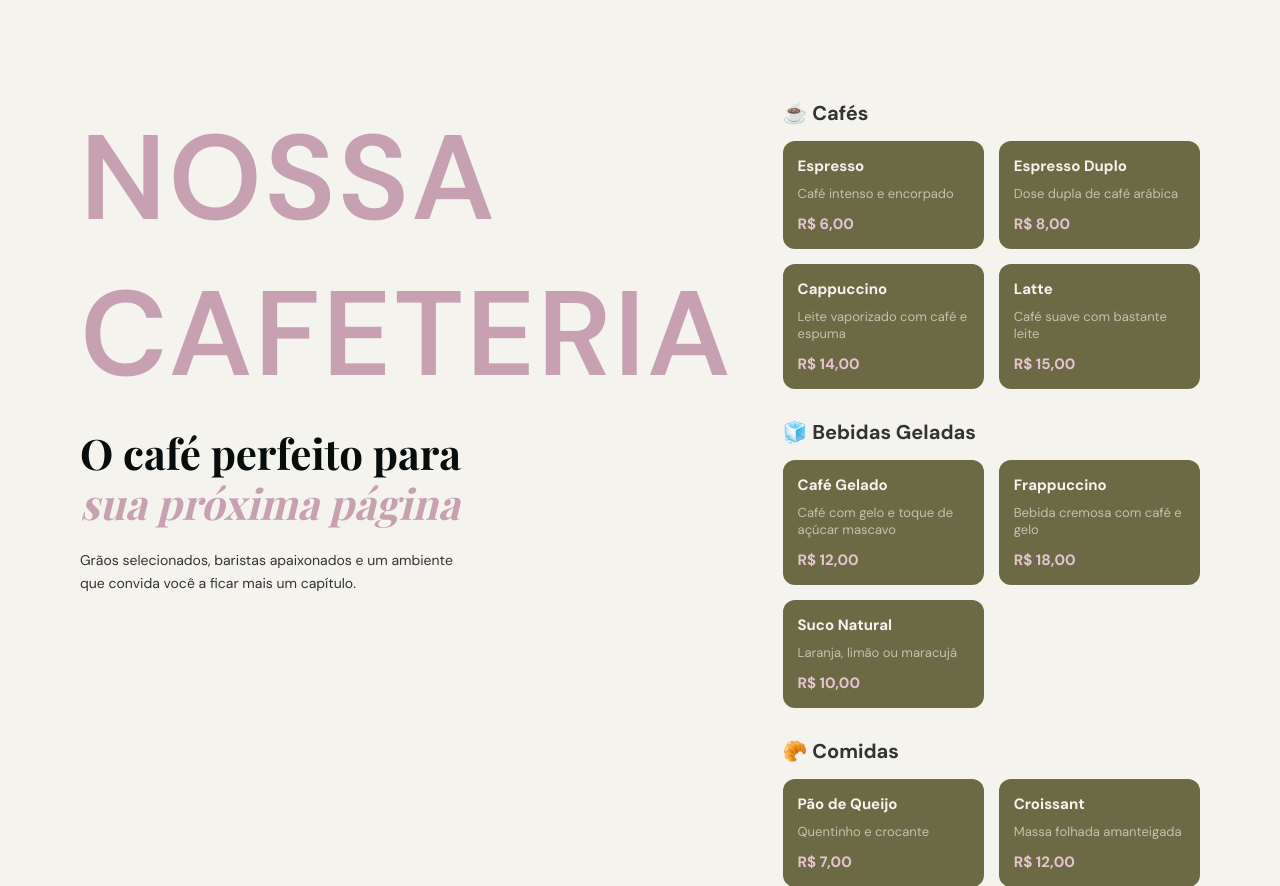
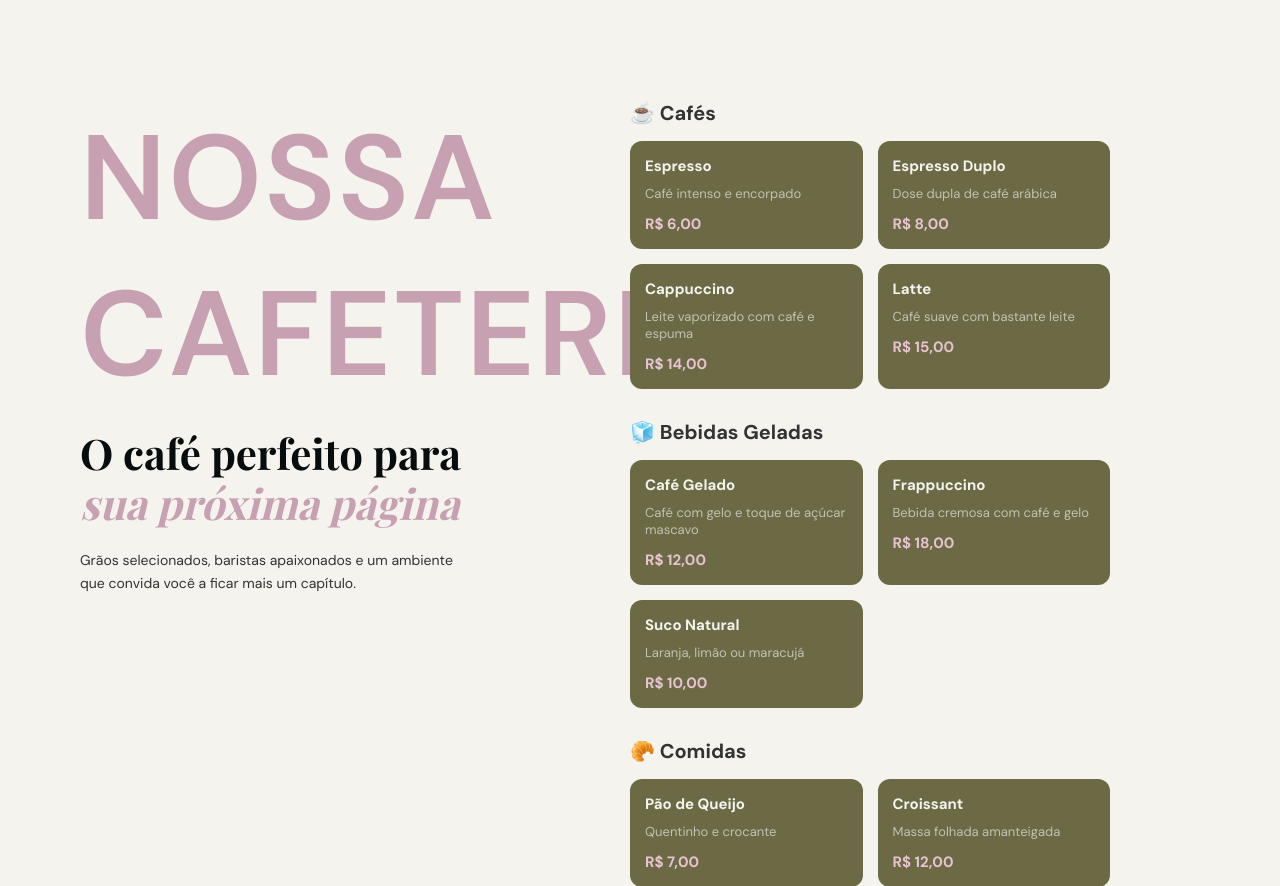
Before and after one commit to amandalaraujo/projeto-web-bruma-coffee, a Django app: page /cafeteria/ in a window 1280 px wide. Shown: the part 76-962 px from the top of the page. Run offline with Django 5.2, Linux system fonts and the light colour scheme; some web fonts are replaced.

Commit message:
fix: atualização cafeteria.css

```diff
--- a/static/css/modules/cafeteria.css
+++ b/static/css/modules/cafeteria.css
@@ -8,7 +8,7 @@
 
 /* ===== LADO ESQUERDO ===== */
 .cafe-left {
-  max-width: 5000px;
+  max-width: 500px;
 }
 
 .section-tag {
--- a/templates/sobre.html
+++ b/templates/sobre.html
@@ -122,7 +122,7 @@
 
       <div class="card-integrante">
         <img src="https://avatars.githubusercontent.com/u/126613089?v=4" />
-        <h5>Tauane C. M. O. dos Santos</h5>
+        <h5>Tauane Carolina Miranda</h5>
         <p>Estudante de Ciência da Computação</p>
       </div>
     </div>
```
